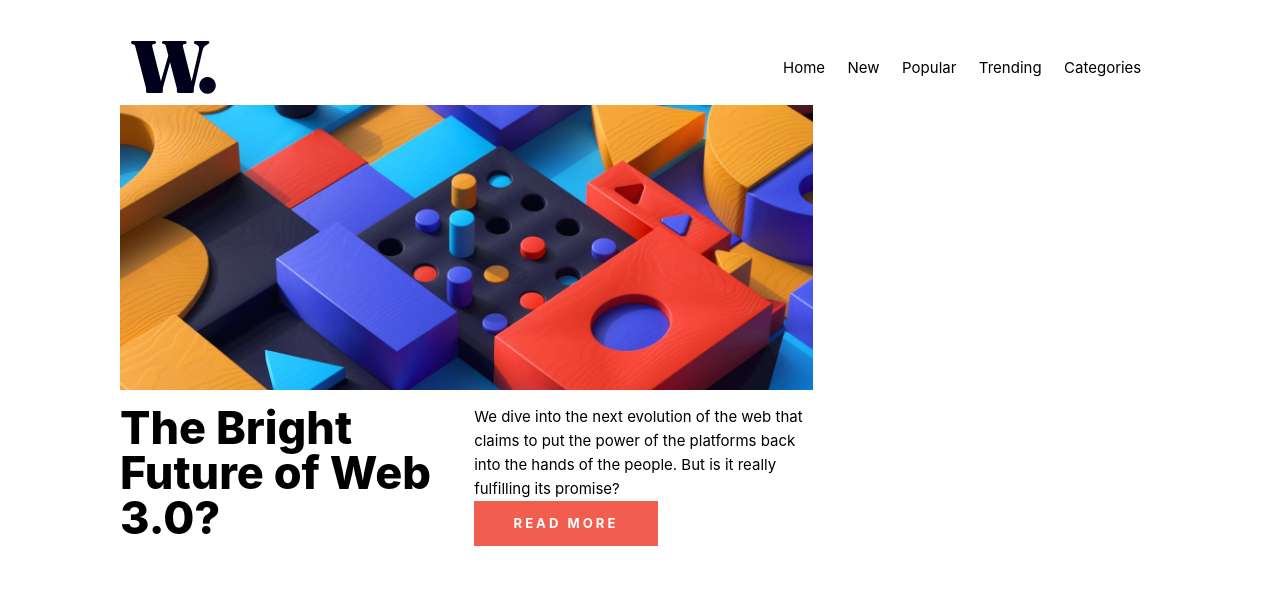
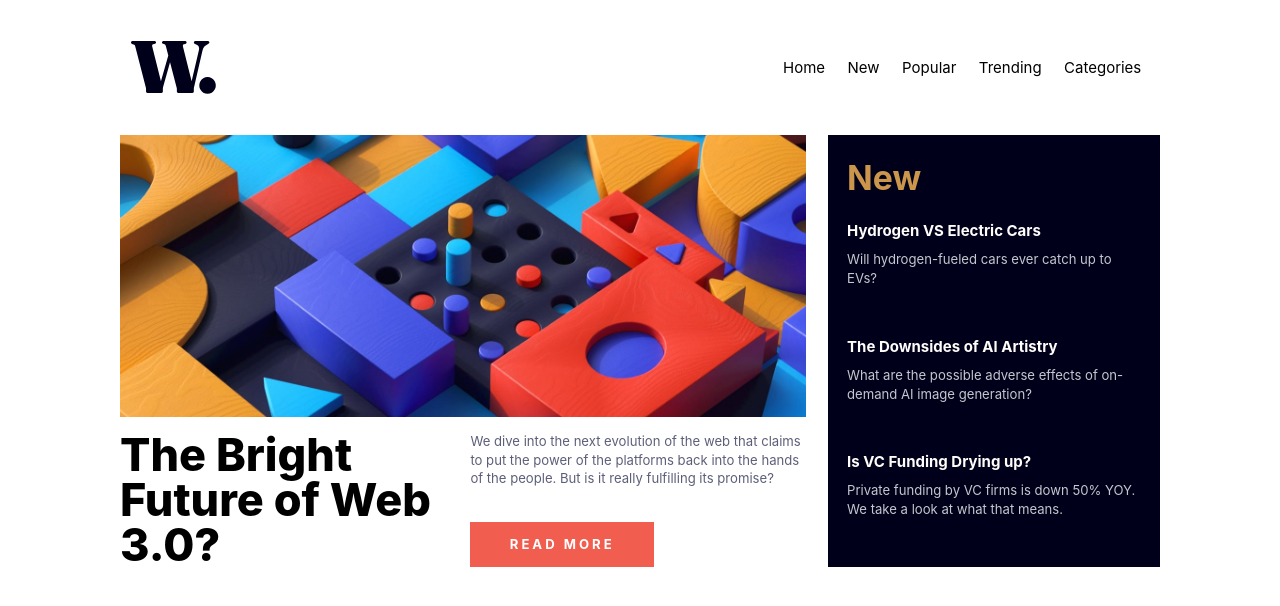
Before and after one commit to ATiarK/FM-NewsHomePage, a React (Vite) app: page / in a window 1280 px wide. Shown: the top 606 px of the page. Built offline with nearby package versions, Linux system fonts and the light colour scheme.

Commit message:
updated with section2

```diff
--- a/src/App.tsx
+++ b/src/App.tsx
@@ -1,13 +1,15 @@
-import Layout from './container/layout';
+import Layout from './container/Layout';
 import Header from './container/Header';
 import Section1 from './components/Section1';
+import Section2 from './components/Section2';
 
 function App() {
   return (
     <Layout>
       <Header />
-      <div className="grid grid-cols-3">
+      <div className="grid grid-cols-3 gap-6 py-8">
         <Section1 />
+        <Section2 />
       </div>
     </Layout>
   );
--- a/src/components/Section1.tsx
+++ b/src/components/Section1.tsx
@@ -1,5 +1,6 @@
 import BigBanner from '../assets/images/image-web-3-desktop.jpg';
 import SmallBanner from '../assets/images/image-web-3-mobile.jpg';
+import { colorDkGray } from '../config/color';
 
 export default function Section1() {
   return (
@@ -7,7 +8,7 @@ export default function Section1() {
       <img src={BigBanner} alt="logo" className="col-span-2" />
       <h1 className="text-5xl font-extrabold">The Bright Future of Web 3.0?</h1>
       <div className="flex flex-col justify-between">
-        <p>
+        <p className="text-sm" style={colorDkGray}>
           We dive into the next evolution of the web that claims to put the
           power of the platforms back into the hands of the people. But is it
           really fulfilling its promise?
--- /dev/null
+++ b/src/components/Section2.tsx
@@ -0,0 +1,38 @@
+import { bgDark, colorLiGray, colorOrange, colorWhite } from '../config/color';
+
+const Contents = [
+  {
+    title: 'Hydrogen VS Electric Cars',
+    content: 'Will hydrogen-fueled cars ever catch up to EVs?',
+  },
+  {
+    title: 'The Downsides of Al Artistry',
+    content:
+      'What are the possible adverse effects of on-demand AI image generation?',
+  },
+  {
+    title: 'Is VC Funding Drying up?',
+    content:
+      'Private funding by VC firms is down 50% YOY. We take a look at what that means.',
+  },
+];
+
+export default function Section2() {
+  return (
+    <div style={bgDark} className="grid grid-flow-row px-5">
+      <h2 className="text-4xl my-auto font-bold" style={colorOrange}>
+        New
+      </h2>
+      {Contents.map((x, i) => (
+        <div key={i} className="flex flex-col gap-2">
+          <h5 className="font-bold text-base" style={colorWhite}>
+            {x.title}
+          </h5>
+          <h6 className="text-sm" style={colorLiGray}>
+            {x.content}
+          </h6>
+        </div>
+      ))}
+    </div>
+  );
+}
--- /dev/null
+++ b/src/config/color.ts
@@ -0,0 +1,8 @@
+const colorWhite = { color: 'hsl(36, 100%, 99%)' };
+const colorLiGray = { color: 'hsl(233, 8%, 79%)' };
+const colorDkGray = { color: 'hsl(236, 13%, 42%)' };
+const colorOrange = { color: 'hsla(35, 77%, 62%, 0.87)' };
+const colorRed = { color: 'hsl(5, 85%, 63%)' };
+const bgDark = { backgroundColor: 'hsl(240, 100%, 5%)' };
+
+export { colorWhite, colorLiGray, colorDkGray, colorOrange, colorRed, bgDark };
```
